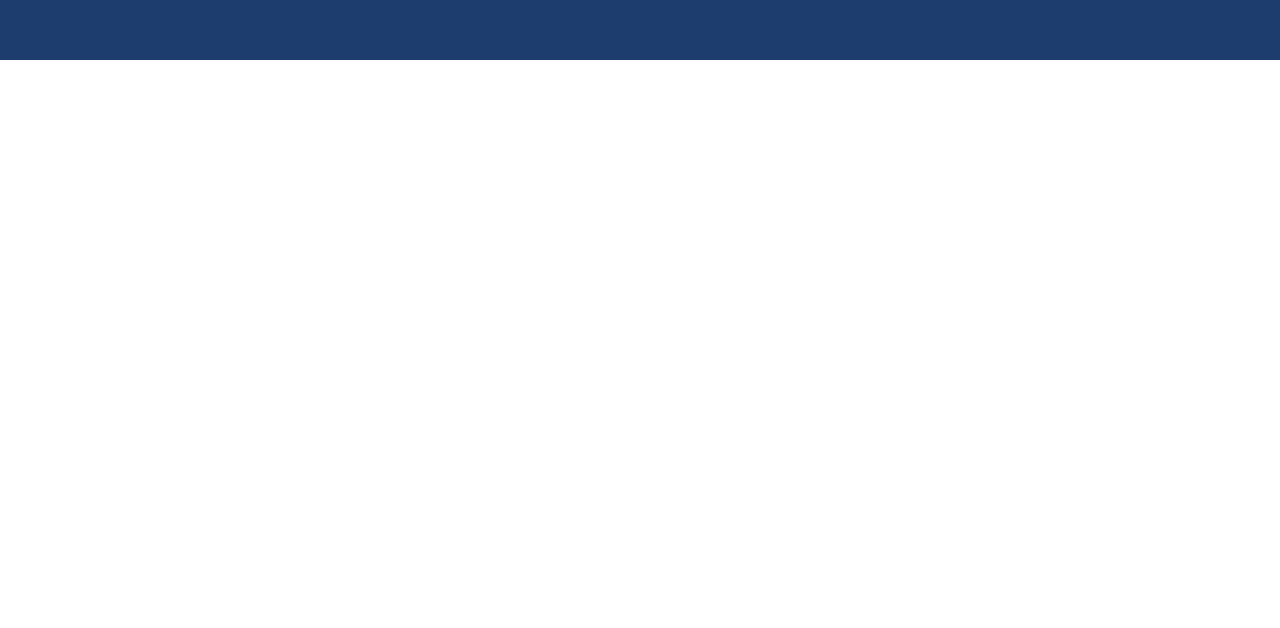
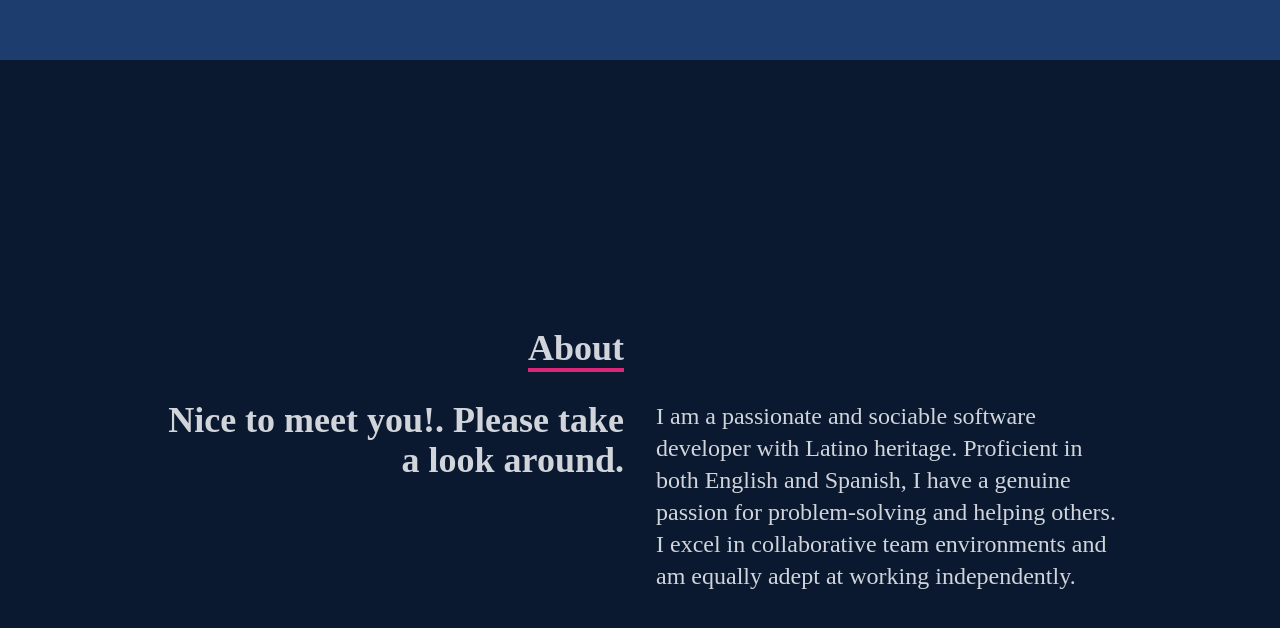
Before and after one commit to Oscar-Santos/OscarsPortfolio, a React (Create React App) app: page / in a window 1280 px wide. Shown: the part 740-1368 px from the top of the page. Before the commit the page ends 800 px from the top, so only its background shows below. Built offline with nearby package versions, Linux system fonts and the light colour scheme.

Commit message:
style about page

```diff
--- a/src/App.js
+++ b/src/App.js
@@ -1,11 +1,13 @@
 import Navbar from "./components/Navbar";
 import Home from "./components/Home";
+import About from "./components/About";
 
 function App() {
   return (
     <div>
       <Navbar />
       <Home />
+      <About />
     </div>
   );
 }
--- /dev/null
+++ b/src/components/About.js
@@ -0,0 +1,28 @@
+import React from 'react';
+
+const About = () => {
+  return (
+    <div name='about' className='w-full h-screen bg-[#0a192f] text-gray-300'>
+      <div className='flex flex-col justify-center items-center w-full h-full'>
+        <div className='max-w-[1000px] w-full grid grid-cols-2 gap-8'>
+          <div className='sm:text-right pb-8 pl-4'>
+            <p className='text-4xl font-bold inline border-b-4 border-pink-600'>
+              About
+            </p>
+          </div>
+          <div></div>
+          </div>
+          <div className='max-w-[1000px] w-full grid sm:grid-cols-2 gap-8 px-4'>
+            <div className='sm:text-right text-4xl font-bold'>
+              <p>Nice to meet you!. Please take a look around.</p>
+            </div>
+            <div className='text-2xl'>
+              <p>I am a passionate and sociable software developer with Latino heritage. Proficient in both English and Spanish, I have a genuine passion for problem-solving and helping others. I excel in collaborative team environments and am equally adept at working independently.</p>
+            </div>
+          </div>
+      </div>
+    </div>
+  );
+};
+
+export default About;
```
